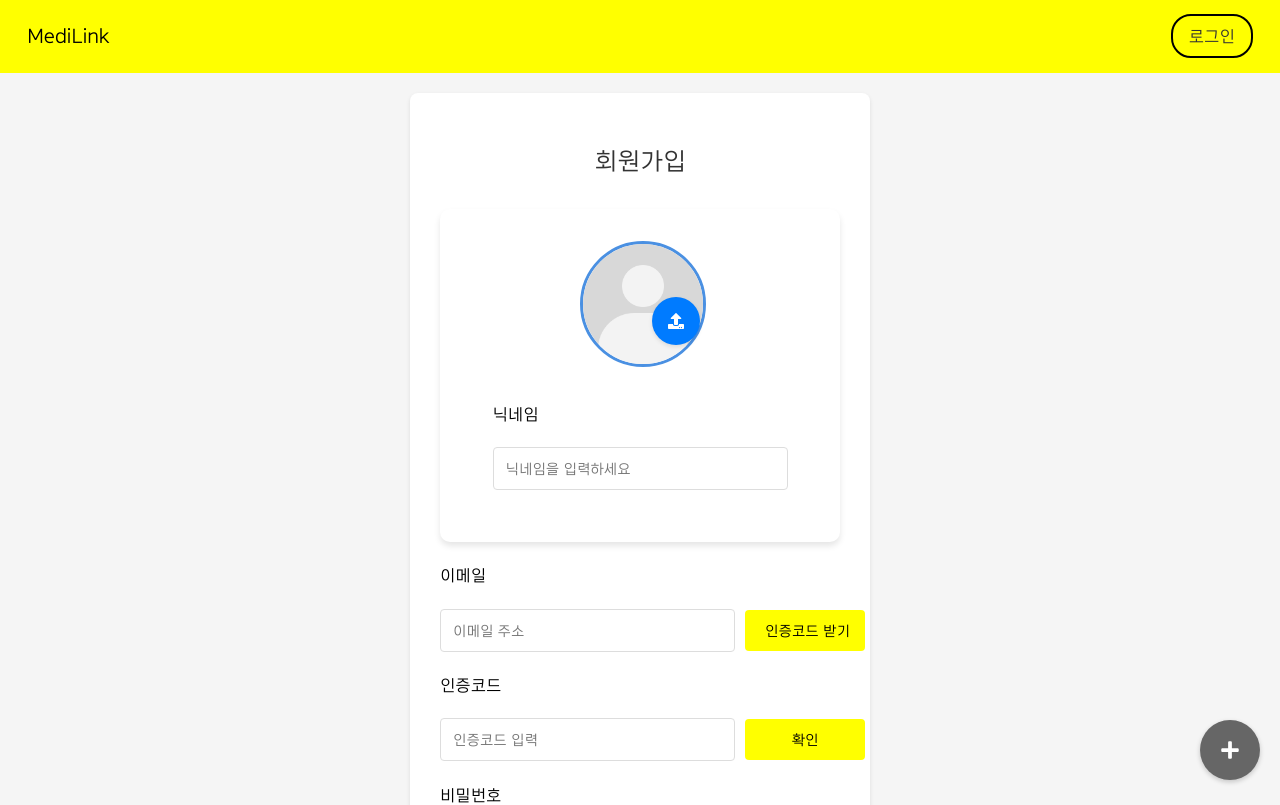
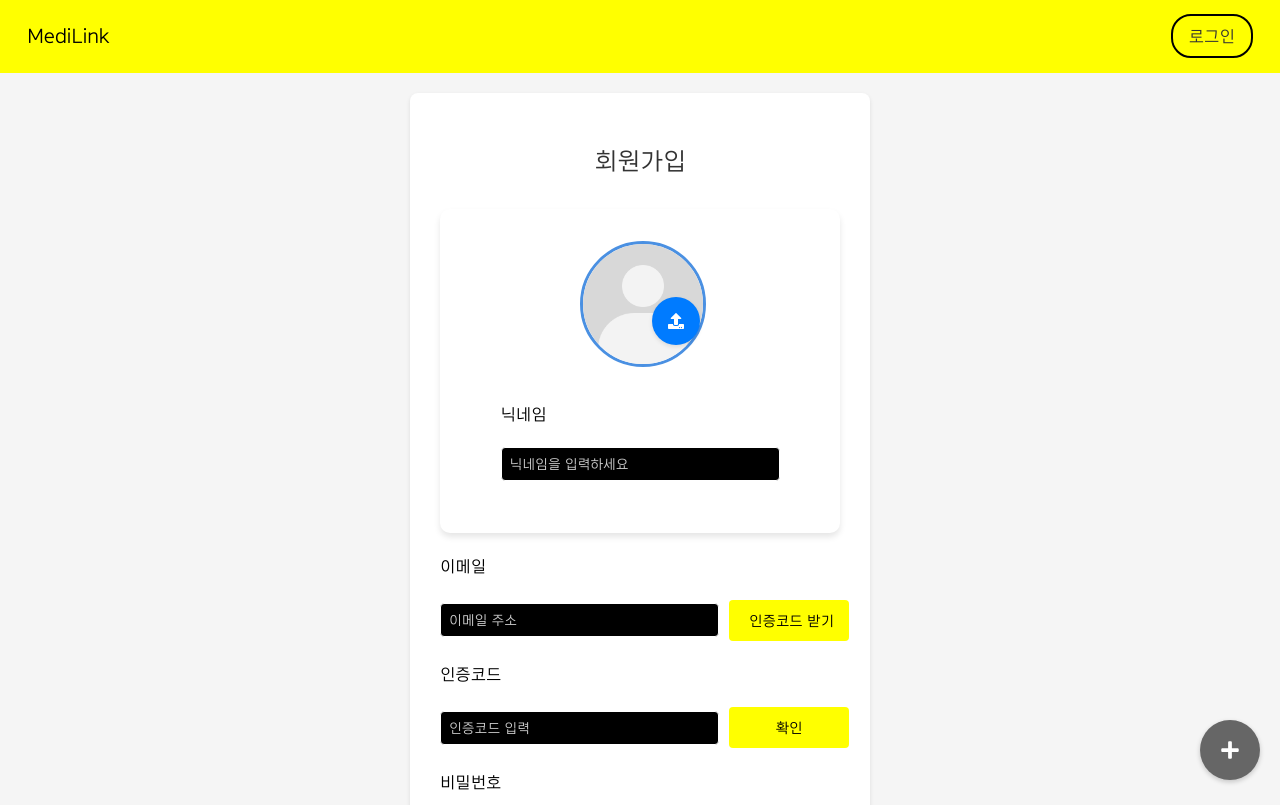
Before and after one commit to davJ-star/hanwha-ieum-seongwook, a React (Vite) app in the folder frontend/my-react-app/: page /signup in a window 1280 px wide. Shown: the top 805 px of the page. Built offline with nearby package versions, Linux system fonts and the light colour scheme.

Commit message:
style: Update signup input styles for improved readability and focus indication
*회원가입 완료*

```diff
--- a/frontend/my-react-app/src/pages/signup.tsx
+++ b/frontend/my-react-app/src/pages/signup.tsx
@@ -1,11 +1,11 @@
 import React, { useState } from 'react';
 import { useDispatch, useSelector } from 'react-redux';
+import axios from 'axios';
+import { useNavigate } from 'react-router-dom';
 import '../styles/pages/signup.css';
 import Layout from '../components/Layout/Layout';
 import { FaUpload } from 'react-icons/fa';
-import { registerUser, sendVerificationCode, verifyCode } from '../store/userSlice';
 import { AppDispatch, RootState } from '../store/store';
-import axios from 'axios';
 
 interface InputGroupProps {
  id: string;
@@ -40,7 +40,11 @@ const InputGroup = ({
        placeholder={placeholder}
        aria-required="true"
        aria-label={placeholder}
-        style={{ color: '#000000' }}
+       style={{
+        color: "#ffffff", // 입력 텍스트 색상 흰색
+        backgroundColor: "#000000", // 배경색 유지
+        border: "1px solid #ffffff", // 테두리를 흰색으로 변경
+      }}
        disabled={disabled}
      />
      {buttonText && onButtonClick && (
@@ -72,7 +76,7 @@ interface SignupFormProps {
  onPasswordConfirmChange: (e: React.ChangeEvent<HTMLInputElement>) => void;
  onSendCode: () => void;
  onVerifyCode: () => void;
-  onSignup: () => void;
+ onSignup: (e: React.FormEvent) => void;
  isEmailVerified: boolean;
  isLoading: boolean;
  error: string | null;
@@ -98,7 +102,7 @@ const SignupForm = ({
  isLoading,
  error,
 }: SignupFormProps) => (
-  <form role="form" aria-labelledby="signupTitle">
+ <form role="form" aria-labelledby="signupTitle" onSubmit={onSignup}>
    <div className="profile-section" aria-label="커뮤니티 프로필">
      <div className="profile-image-container" role="img" aria-label="프로필 이미지">
        <img
@@ -152,7 +156,7 @@ const SignupForm = ({
      <InputGroup
        id="verificationTitle"
        title="인증코드"
-        type="text"
+       type="number"
        value={verificationCode}
        onChange={onVerificationCodeChange}
        placeholder="인증코드 입력"
@@ -183,7 +187,6 @@ const SignupForm = ({
 
    <button
      className="signup-button"
-      onClick={onSignup}
      type="submit"
      aria-label="가입하기"
      disabled={isLoading || !isEmailVerified}
@@ -195,6 +198,7 @@ const SignupForm = ({
 
 const Signup = () => {
  const dispatch = useDispatch<AppDispatch>();
+ const navigate = useNavigate();
  const { loading, error } = useSelector((state: RootState) => state.user);
 
  const [profileImage, setProfileImage] = useState('');
@@ -206,104 +210,63 @@ const Signup = () => {
  const [isEmailVerified, setIsEmailVerified] = useState(false);
 
  const handleSendCode = async () => {
-    if (!email) {
-      alert('이메일을 입력해주세요.');
-      return;
-    }
    try {
-      //인증 메일 발송 axios 로직
-      const response = await axios.post('http://localhost:8080/api/email/send-verification', { email });
-      if (response.data.success) {
-        alert(response.data.message);
-      } else {
-        throw new Error(response.data.message);
-      }
+     await axios.post('http://localhost:8080/api/email/send-verification', { email });
+     alert('인증코드가 발송되었습니다.');
    } catch (error) {
-      alert(error instanceof Error ? error.message : '인증 코드 발송에 실패했습니다.');
-      console.error(error);
+     alert('인증코드 발송에 실패했습니다.');
    }
  };
 
  const handleVerifyCode = async () => {
-    if (!verificationCode) {
-      alert('인증 코드를 입력해주세요.');
-      return;
-    }
   try {
-      //인증 코드 확인 axios 로직
     const response = await axios.post('http://localhost:8080/api/email/verify', {
       email,
       code: verificationCode
     });
 
-      if (response.data.success) {
+    if (response.data.success) {  // 백엔드 응답에 따라 인증 상태 설정
       setIsEmailVerified(true);
-        alert(response.data.message);
+      alert('이메일이 인증되었습니다.');
     } else {
-        throw new Error(response.data.message);
+      alert('인증코드가 올바르지 않습니다.');
     }
   } catch (error) {
-      alert(error instanceof Error ? error.message : '인증 코드 확인에 실패했습니다.');
-      console.error(error);
+    alert('이메일 인증에 실패했습니다.');
   }
 };
 
-  const uploadProfileImage = async (userId: string) => {
-    if (!profileImage) return;
+ const handleSignup = async (e: React.FormEvent) => {
+   e.preventDefault();
 
-    try {
-      // Base64 문자열을 Blob으로 변환
-      const base64Response = await fetch(profileImage);
-      const blob = await base64Response.blob();
-
-      // FormData 생성 및 이미지 추가
-      const formData = new FormData();
-      formData.append('image', blob, 'profile.jpg');
-
-      // 프로필 이미지 업로드 axios 로직
-      await axios.post(`http://localhost:8080/${userId}/mypage/profile-image`, formData, {
-        headers: {
-          'Content-Type': 'multipart/form-data'
-        }
-      });
-    } catch (error) {
-      console.error('프로필 이미지 업로드 실패:', error);
-      throw error;
-    }
-  };
-
-  const handleSignup = async () => {
-    if (!email || !password || !passwordConfirm || !nickname) {
-      alert('모든 필드를 입력해주세요.');
-      return;
-    }
    if (password !== passwordConfirm) {
      alert('비밀번호가 일치하지 않습니다.');
      return;
    }
+
    if (!isEmailVerified) {
-      alert('이메일 인증을 완료해주세요.');
+     alert('이메일 인증이 필요합니다.');
      return;
    }
 
    try {
-      // 회원가입 요청 axios 로직
-      const signupResponse = await axios.post('http://localhost:8080/signup', {
+     const response = await axios.post('http://localhost:8080/signup', {
        email,
        password,
-        nickname
+       verificationCode,
+       nickname,
+       profileImage,
+       passwordConfirm
      });
 
-      // 프로필 이미지가 있는 경우 업로드
-      if (profileImage && signupResponse.data.id) {
-        await uploadProfileImage(signupResponse.data.id);
+     if (response.data.success) {
+       alert('회원가입이 완료되었습니다.');
+       navigate('/login');
+     } else {
+       alert(response.data.message);
      }
-
-      alert('회원가입이 완료되었습니다.');
-      window.location.href = '/login'; // 로그인 페이지로 리다이렉트
    } catch (error) {
-      alert(error instanceof Error ? error.message : '회원가입에 실패했습니다.');
-      console.error(error);
+     alert('회원가입에 실패했습니다.');
    }
  };
 
--- a/frontend/my-react-app/src/styles/pages/signup.css
+++ b/frontend/my-react-app/src/styles/pages/signup.css
@@ -28,14 +28,18 @@
   display: flex;
   gap: 10px;
 }
+.input-group input {
+  color: #ffffff !important; /* 입력 텍스트 색상을 흰색으로 변경 */
+  background-color: #000000 !important; /* 배경색 유지 */
+  border: 1px solid #ffffff !important; /* 테두리를 흰색으로 변경하여 가독성 향상 */
+}
 
-.input-group input {
-  color: #000000;
-  flex: 1;
-  padding: 12px;
-  border: 1px solid #ddd;
-  border-radius: 4px;
-  font-size: 14px;
+.input-group input::placeholder {
+  color: #cccccc !important; /* 플레이스홀더 색상을 밝은 회색으로 설정 */
+}
+
+.input-group input:focus {
+  outline: 2px solid #ffffff !important; /* 포커스 시 테두리를 강조 */
 }
 
 .input-group input:disabled {
```
Lines whose indentation alone changed are shown as unchanged.
